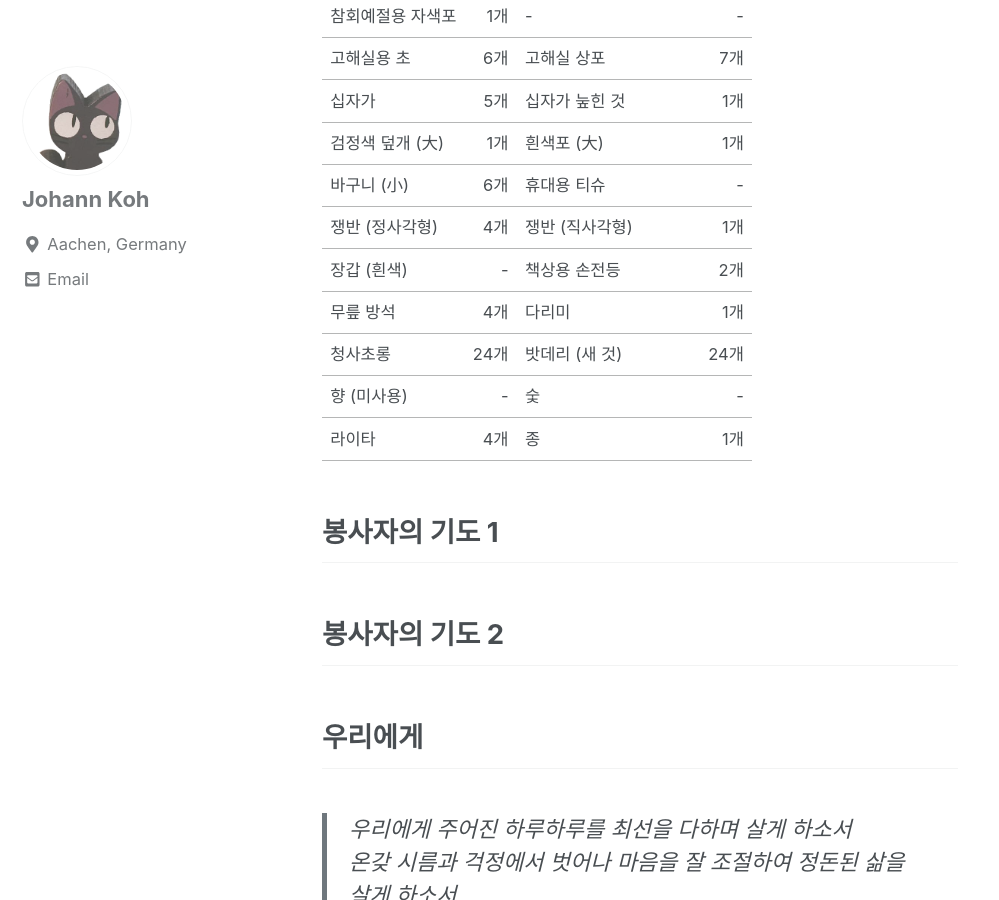
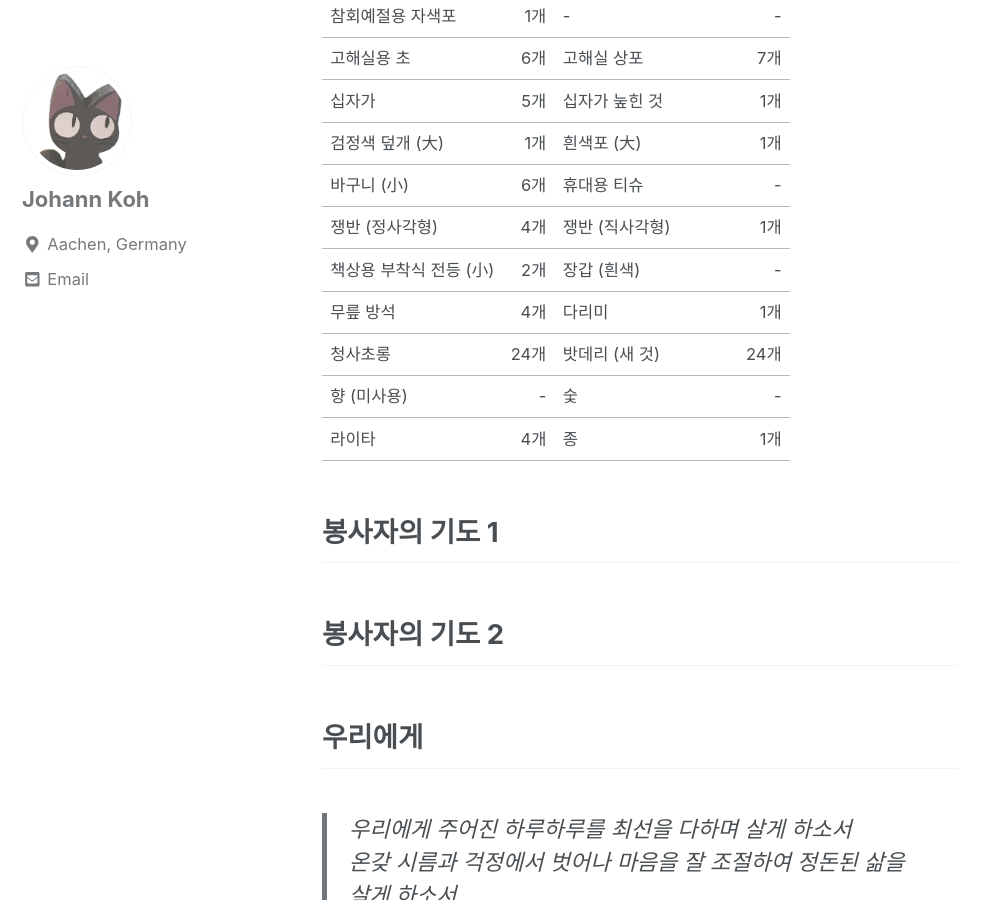
Before and after one commit to meuus/meuus.github.io, a Jekyll site: the page built from _posts/2020-01-09-liturgieplan.md, in a window 1280 px wide and 900 px high, scrolled down 1637 px. Shown: the whole window, without its empty margins (0-999 px from the left). Built offline with Jekyll 4.4.1, drawn with Linux system fonts in a browser that asks for light colours; cached includes are drawn as plain includes.

Commit message:
add cursillo materials

```diff
--- a/_posts/2020-01-09-liturgieplan.md
+++ b/_posts/2020-01-09-liturgieplan.md
@@ -49,7 +49,7 @@ tags:
 |검정색 덮개 (大)| 1개 | 흰색포 (大)| 1개 |
 |바구니 (小)| 6개| 휴대용 티슈 | - |
 |쟁반 (정사각형)| 4개| 쟁반 (직사각형)| 1개|
-|장갑 (흰색)| - |        책상용 손전등| 2개|
+|책상용 부착식 전등 (小)| 2개| 장갑 (흰색)| - |
 |무릎 방석| 4개|    다리미| 1개|
 |청사초롱| 24개|    밧데리 (새 것)| 24개|
 | 향 (미사용)| - | 숯| - |
```
